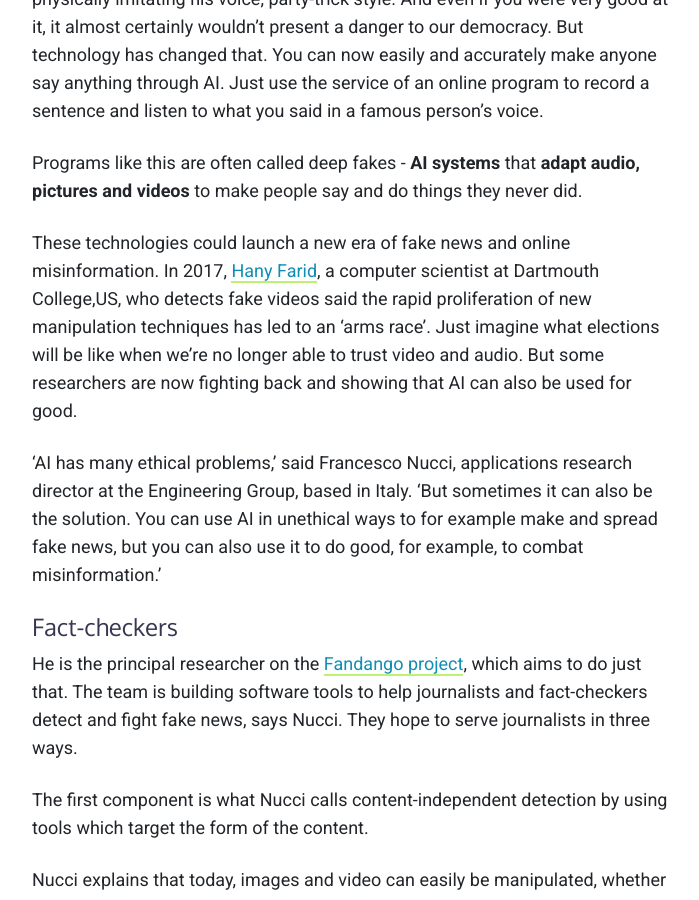
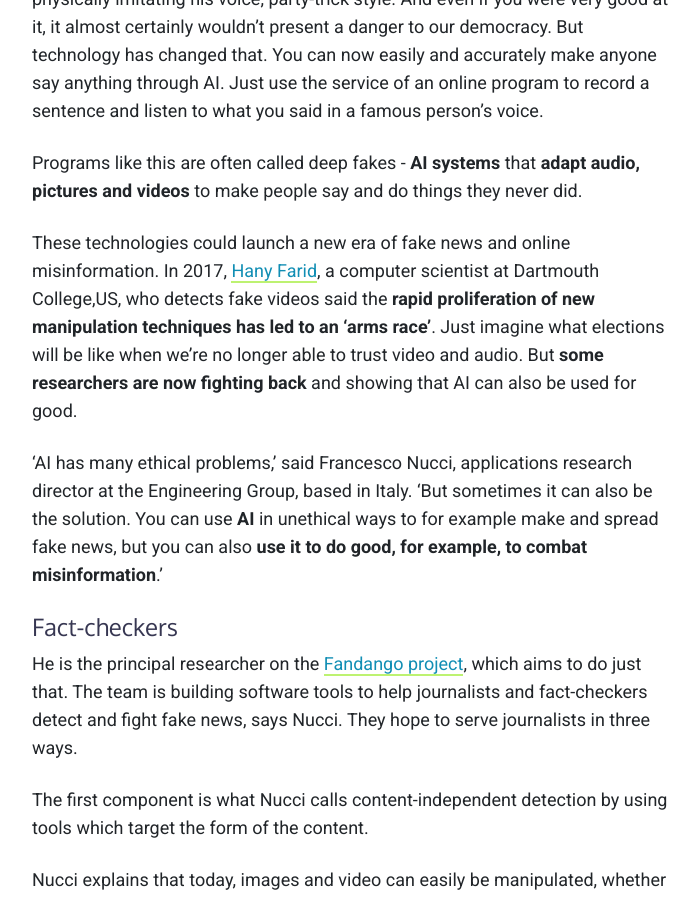
Before and after one commit to fandangOrg/fandango-web, a Jekyll site: the page built from _posts/2019-04-16-can-artificial-intelligence-help-end-fake-news.markdown, in a window 1280 px wide and 900 px high, scrolled down 1048 px. Shown: the whole window, without its empty margins (288-987 px from the left). Built offline with Jekyll 4.4.1, drawn with Linux system fonts in a browser that asks for light colours; comment, search, counter and statistics services are not loaded.

```diff
--- a/_posts/2019-04-16-can-artificial-intelligence-help-end-fake-news.markdown
+++ b/_posts/2019-04-16-can-artificial-intelligence-help-end-fake-news.markdown
@@ -14,9 +14,9 @@ Want to make yourself sound like Obama? In the past, that might have required ph
 
 Programs like this are often called deep fakes - **AI systems** that **adapt audio, pictures and videos** to make people say and do things they never did.
 
-These technologies could launch a new era of fake news and online misinformation. In 2017, [Hany Farid](https://www.nature.com/news/the-scientist-who-spots-fake-videos-1.22784), a computer scientist at Dartmouth College,US, who detects fake videos said the rapid proliferation of new manipulation techniques has led to an ‘arms race’. Just imagine what elections will be like when we’re no longer able to trust video and audio. But some researchers are now fighting back and showing that AI can also be used for good.
+These technologies could launch a new era of fake news and online misinformation. In 2017, [Hany Farid](https://www.nature.com/news/the-scientist-who-spots-fake-videos-1.22784), a computer scientist at Dartmouth College,US, who detects fake videos said the **rapid proliferation of new manipulation techniques has led to an ‘arms race’**. Just imagine what elections will be like when we’re no longer able to trust video and audio. But **some researchers are now fighting back** and showing that AI can also be used for good.
 
-‘AI has many ethical problems,’ said Francesco Nucci, applications research director at the Engineering Group, based in Italy. ‘But sometimes it can also be the solution. You can use AI in unethical ways to for example make and spread fake news, but you can also use it to do good, for example, to combat misinformation.’
+‘AI has many ethical problems,’ said Francesco Nucci, applications research director at the Engineering Group, based in Italy. ‘But sometimes it can also be the solution. You can use **AI** in unethical ways to for example make and spread fake news, but you can also **use it to do good, for example, to combat misinformation**.’
 
 #### Fact-checkers
 
```
